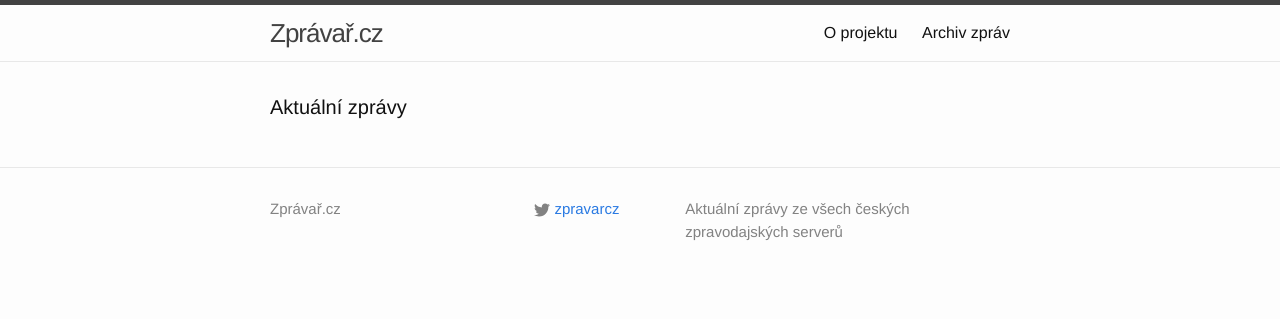
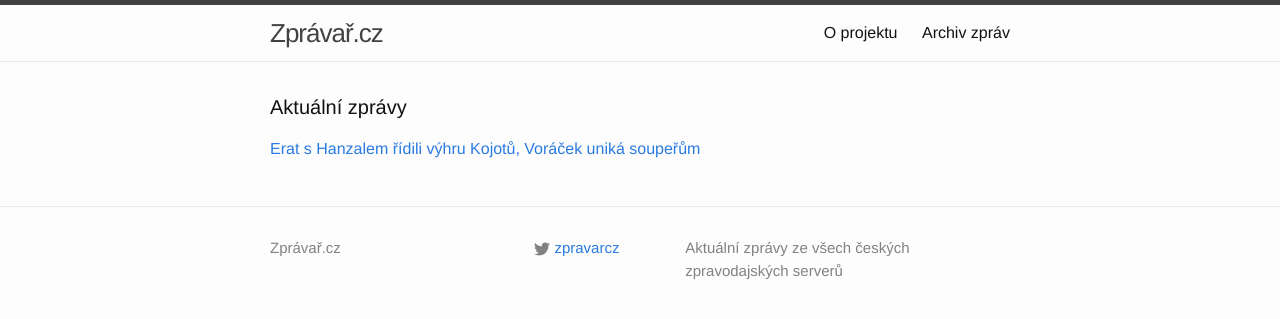
Before and after one commit to adliska/zpravar, a Jekyll site: the page built from index.html, in a window 1280 px wide. Shown: the top 319 px of the page. Built offline with Jekyll 4.4.1, drawn with Linux system fonts in a browser that asks for light colours.

Commit message:
zpravar news update

```diff
--- a/index.html
+++ b/index.html
@@ -5,4 +5,13 @@ layout: default
 <div class="home">
     <h1 class="page-heading">Aktuální zprávy</h1>
 
-</div>
+<p><a href="javascript:;" onclick="toggle_visibility('zpravy0')">Erat s Hanzalem řídili výhru Kojotů, Voráček uniká soupeřům</a></p>
+<div id="zpravy0" style="display:none">
+<ul>
+<li><a href=http://sport.aktualne.cz/erat-s-hanzalem-ridili-vyhru-kojotu-voracek-unika-souperum/r~02a50f2e8b3611e49fc3002590604f2e/>Erat s Hanzalem řídili výhru Kojotů, Voráček uniká soupeřům - sport.aktualne.cz</a></li>
+<li><a href=http://www.sportovninoviny.cz/zpravy/erat-a-hanzal-ridili-vyhru-arizony-po-2-mesicich-skoroval-krejci/1162181>Erat a Hanzal řídili výhru Arizony, po 2 měsících skóroval Krejčí - www.sportovninoviny.cz</a></li>
+<li><a href=http://www.denik.cz/hokej/erat-a-hanzal-ridili-vyhru-arizony-po-2-mesicich-skoroval-krejci-20141224.html>Erat a Hanzal byli u čtyř gólů Arizony, konečně skóroval i Krejčí - www.denik.cz</a></li>
+<li><a href=http://hokej.idnes.cz/skvely-voracek-byl-u-dvou-golu-dev-/nhl.aspx?c=A141224_073346_nhl_Mkr>Skvělý Voráček byl u dvou gólů, Palát a Hanzal přihráli dokonce na tři - hokej.idnes.cz</a></li>
+<li><a href=http://www.tyden.cz/rubriky/sport/hokej/nhl/erat-s-hanzalem-radili-v-edmontonu-arizone-zaridili-vyhru_328268.html>Erat s Hanzalem řádili v Edmontonu. Arizoně zařídili výhru - www.tyden.cz</a></li>
+</ul>
+</div></div>
```
